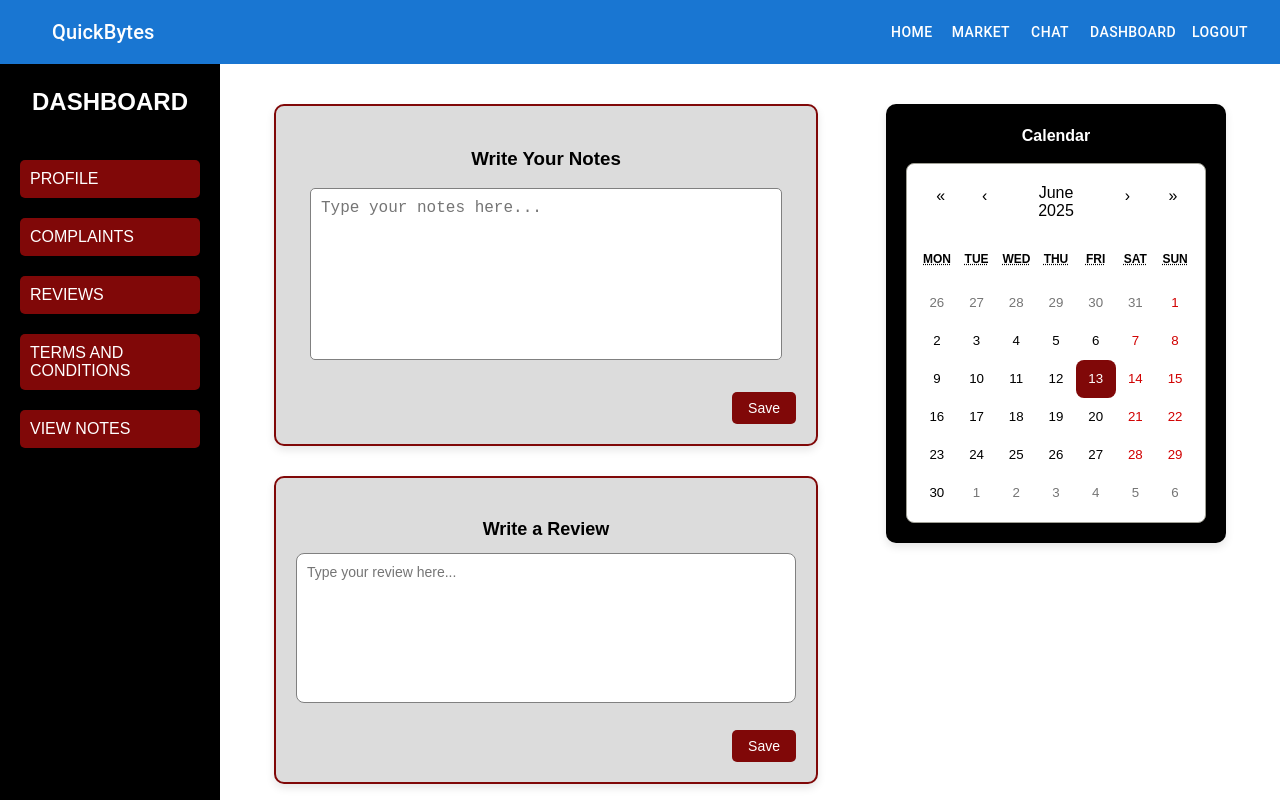
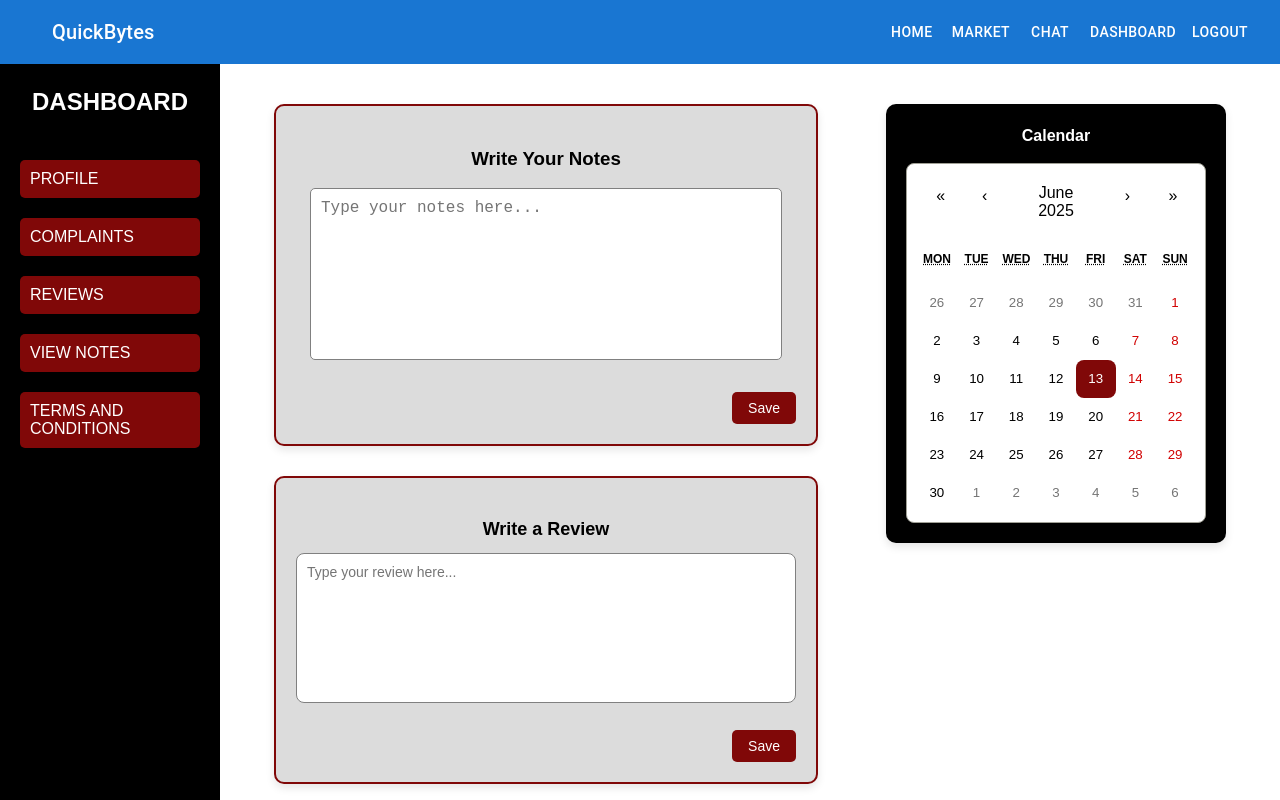
Before and after one commit to Irine-Theresa-Antony/QuickBytes, a React (Vite) app: page /r in a window 1280 px wide. Shown: the top 800 px of the page. Built offline with nearby package versions, Linux system fonts and the light colour scheme; no server answers.

Commit message:
final updation project complete

```diff
--- a/src/Components/DashboardPage.jsx
+++ b/src/Components/DashboardPage.jsx
@@ -88,11 +88,12 @@ const DashboardPage = () => {
           <Link to="/reviews">REVIEWS</Link>
         </button>
         <button>
+          <Link to="/mynote">VIEW NOTES</Link>
+        </button>
+        <button>
           <Link to="/terms">TERMS AND CONDITIONS</Link>
         </button>
-        <button>
-          <Link to="/mynote">VIEW NOTES</Link>
-        </button>
+
       </div>
 
       {/* Main Area */}
```
